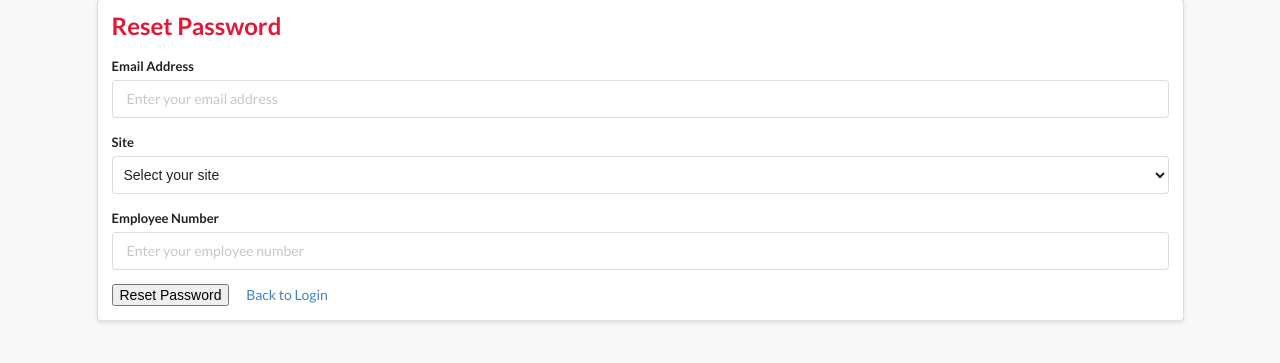
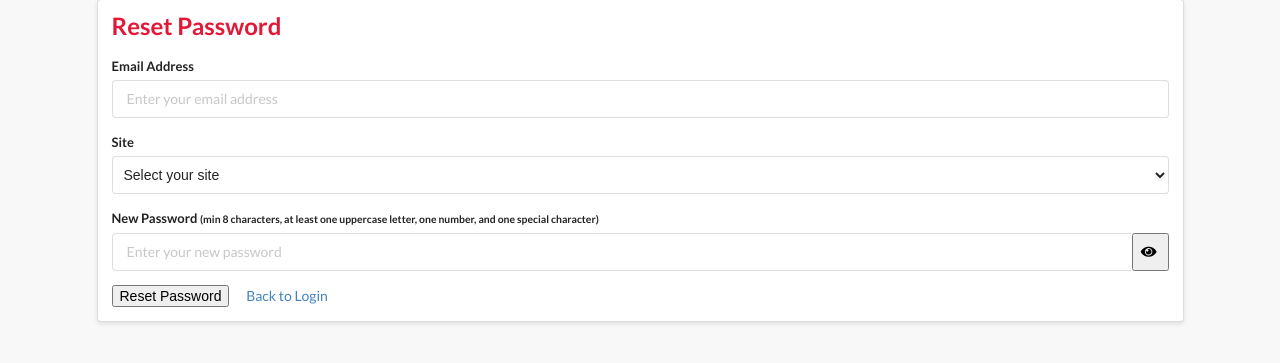
Before and after one commit to DDP88Code/order-management-system, a Flask app: page /forgot_password in a window 1280 px wide. Shown: the part 225-588 px from the top of the page. Run offline with Flask 3, Linux system fonts and the light colour scheme.

Commit message:
Improve password reset and fix UI issues: - Change employee number to new password field with validation - Fix declined status spelling in order list - Update email handling for better environment awareness

```diff
--- a/app.py
+++ b/app.py
@@ -84,8 +84,14 @@
 ########################################
 def send_email_via_outlook(recipient, subject, body, sender=None):
     """
-    Send an email using local Outlook application or SMTP as fallback.
+    Send an email using SMTP in production or Outlook in development.
+    Falls back to SMTP if Outlook is not available in development.
     """
+    # In production, use SMTP directly
+    if os.getenv('RENDER'):
+        return send_via_smtp(recipient, subject, body, sender)
+
+    # In development, try Outlook first
     try:
         # Initialize COM for Outlook
         import pythoncom
@@ -118,43 +124,48 @@
     except Exception as e:
         print(f"Error using Outlook: {str(e)}")
         print("Falling back to SMTP...")
+        return send_via_smtp(recipient, subject, body, sender)
 
-        try:
-            # Fall back to SMTP if Outlook fails
-            import smtplib
-            from email.mime.text import MIMEText
-            from email.mime.multipart import MIMEMultipart
+def send_via_smtp(recipient, subject, body, sender=None):
+    """
+    Send an email using SMTP.
+    """
+    try:
+        import smtplib
+        from email.mime.text import MIMEText
+        from email.mime.multipart import MIMEMultipart
 
-            # Get SMTP settings from environment variables
-            smtp_server = os.getenv('SMTP_SERVER', 'smtp.office365.com')
-            smtp_port = int(os.getenv('SMTP_PORT', '587'))
-            email_user = os.getenv('EMAIL_USER')
-            email_password = os.getenv('EMAIL_PASSWORD')
+        # Get SMTP settings from environment variables
+        smtp_server = os.getenv('SMTP_SERVER', 'smtp.office365.com')
+        smtp_port = int(os.getenv('SMTP_PORT', '587'))
+        email_user = os.getenv('EMAIL_USER')
+        email_password = os.getenv('EMAIL_PASSWORD')
 
-            if not all([email_user, email_password]):
-                raise ValueError("Email credentials not configured")
+        if not all([email_user, email_password]):
+            raise ValueError("Email credentials not configured. Please set EMAIL_USER and EMAIL_PASSWORD environment variables.")
 
-            # Create message
-            msg = MIMEMultipart()
-            msg['From'] = sender if sender else email_user
-            msg['To'] = recipient
-            msg['Subject'] = subject
-            msg.attach(MIMEText(body, 'plain'))
+        # Create message
+        msg = MIMEMultipart()
+        msg['From'] = sender if sender else email_user
+        msg['To'] = recipient
+        msg['Subject'] = subject
+        msg.attach(MIMEText(body, 'plain'))
 
-            # Send email via SMTP
-            with smtplib.SMTP(smtp_server, smtp_port) as server:
-                server.starttls()
-                server.login(email_user, email_password)
-                server.send_message(msg)
+        # Send email via SMTP
+        with smtplib.SMTP(smtp_server, smtp_port) as server:
+            server.starttls()
+            server.login(email_user, email_password)
+            server.send_message(msg)
 
-            print(f"Email sent via SMTP to {recipient}")
-            return True
+        print(f"Email sent via SMTP to {recipient}")
+        return True
 
-        except Exception as smtp_error:
-            print(f"SMTP Error: {str(smtp_error)}")
-            return False
-
-    return False
+    except Exception as smtp_error:
+        error_msg = str(smtp_error)
+        print(f"SMTP Error: {error_msg}")
+        if "Email credentials not configured" in error_msg:
+            print("Please configure EMAIL_USER and EMAIL_PASSWORD environment variables")
+        return False
 
 ########################################
 # User Loader for Flask-Login
@@ -675,42 +686,50 @@
     if request.method == "POST":
         email = request.form.get("email")
         site = request.form.get("site")
-        emp_number = request.form.get("emp_number")
+        new_password = request.form.get("new_password")
 
         # Find user with matching email and site
         user = User.query.filter_by(email=email, site=site).first()
 
-        if user and user.submitter_emp_number == emp_number:
-            # Generate a temporary password
-            import secrets
-            import string
-            alphabet = string.ascii_letters + string.digits
-            temp_password = ''.join(secrets.choice(alphabet) for i in range(12))
+        if user:
+            # Validate password
+            password_errors = []
+            if len(new_password) < 8:
+                password_errors.append("at least 8 characters")
+            if not re.search(r'[A-Z]', new_password):
+                password_errors.append("one uppercase letter")
+            if not re.search(r'\d', new_password):
+                password_errors.append("one number")
+            if not re.search(r'[\W_]', new_password):
+                password_errors.append("one special character")
+
+            if password_errors:
+                flash(f"Password must contain {', '.join(password_errors)}.", "error")
+                return render_template("forgot_password.html", sites=sites)
 
             # Update user's password
-            user.password = temp_password
+            user.password = new_password
             db.session.commit()
 
-            # Send email with temporary password
-            subject = "Password Reset - Order Management System"
+            # Send confirmation email
+            subject = "Password Reset Confirmation - Order Management System"
             body = f"""Dear {user.username},
 
-Your password has been reset. Here are your new login credentials:
+Your password has been successfully reset.
 
-Username: {user.email}
-Temporary Password: {temp_password}
-
-Please log in and change your password immediately.
+If you did not request this change, please contact your system administrator immediately.
 
 Best regards,
 Order Management System"""
 
             if send_email_via_outlook(user.email, subject, body):
-                flash("A temporary password has been sent to your email address.", "success")
+                flash("Your password has been successfully reset. You can now log in with your new password.", "success")
             else:
-                flash("Error sending email. Please contact your system administrator.", "error")
+                flash("Password reset successful, but there was an error sending the confirmation email.", "warning")
+
+            return redirect(url_for("login"))
         else:
-            flash("No matching user found with the provided information.", "error")
+            flash("No matching user found with the provided email and site.", "error")
 
         return redirect(url_for("login"))
 
--- a/templates/forgot_password.html
+++ b/templates/forgot_password.html
@@ -17,8 +17,14 @@
       </select>
     </div>
     <div class="field">
-      <label>Employee Number</label>
-      <input type="text" name="emp_number" placeholder="Enter your employee number" required>
+      <label>New Password <small>(min 8 characters, at least one uppercase letter, one number, and one special character)</small></label>
+      <div class="ui action input">
+        <input type="password" name="new_password" id="new-password" placeholder="Enter your new password" required>
+        <button type="button" class="ui icon tiger-button secondary" onclick="togglePassword('new-password', this)">
+          <i class="eye icon"></i>
+        </button>
+      </div>
+      <div id="password-feedback" style="margin-top:5px;"></div>
     </div>
     <div class="field" style="margin-top: 1rem;">
       <button class="ui tiger-button" type="submit">Reset Password</button>
@@ -30,5 +36,39 @@
 <script>
   // Initialize dropdown
   $('.ui.dropdown').dropdown();
+
+  // Toggle password visibility
+  function togglePassword(fieldId, btn) {
+    var input = document.getElementById(fieldId);
+    if (input.type === "password") {
+      input.type = "text";
+      btn.innerHTML = '<i class="eye slash icon"></i>';
+    } else {
+      input.type = "password";
+      btn.innerHTML = '<i class="eye icon"></i>';
+    }
+  }
+
+  // Validate the password against criteria
+  function validatePasswordCriteria(password) {
+    if (password.length < 8) return false;
+    if (!/[A-Z]/.test(password)) return false;
+    if (!/\d/.test(password)) return false;
+    if (!/[\W_]/.test(password)) return false;
+    return true;
+  }
+
+  document.getElementById("new-password").addEventListener("input", function() {
+    var feedback = document.getElementById("password-feedback");
+    if (this.value === "") {
+      feedback.innerHTML = "";
+      return;
+    }
+    if (validatePasswordCriteria(this.value)) {
+      feedback.innerHTML = '<i class="green check circle icon"></i> Password meets criteria.';
+    } else {
+      feedback.innerHTML = '<i class="red times circle icon"></i> Password does not meet criteria.';
+    }
+  });
 </script>
 {% endblock %}
--- a/templates/index.html
+++ b/templates/index.html
@@ -100,7 +100,7 @@
             <div class="item">
               <i class="check circle outline icon"></i>
               <div class="content">
-                <div class="header">{{ order.status | title }}d</div>
+                <div class="header">{{ order.status | title }}</div>
                 <div class="description">{{ order.approved_at.strftime('%d %b %Y') }}<br>{{ order.approved_at.strftime('%I:%M %p') }}</div>
               </div>
             </div>
```
